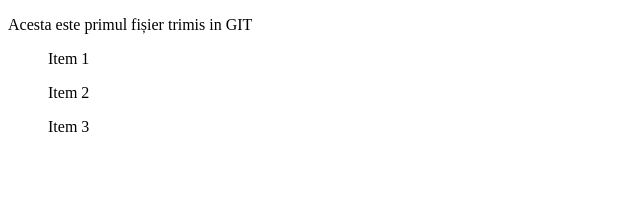
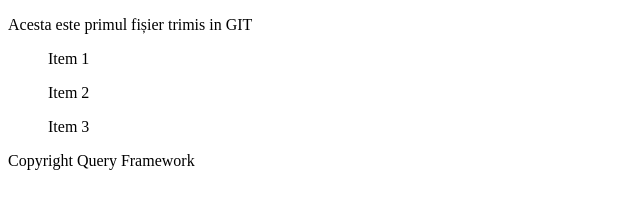
Before and after one commit to stefanche/sendIri, a plain HTML site: page index.html in a window 1280 px wide. Shown: the whole page, without its empty margins (0-640 px from the left). Drawn offline with Linux system fonts and the light colour scheme.

Commit message:
added copyright claim

```diff
--- a/index.html
+++ b/index.html
@@ -12,5 +12,6 @@
         <p>Item 2</p>
         <p>Item 3</p>
     </ul>
+    <p>Copyright Query Framework</p>
 </body>
 </html>
```
